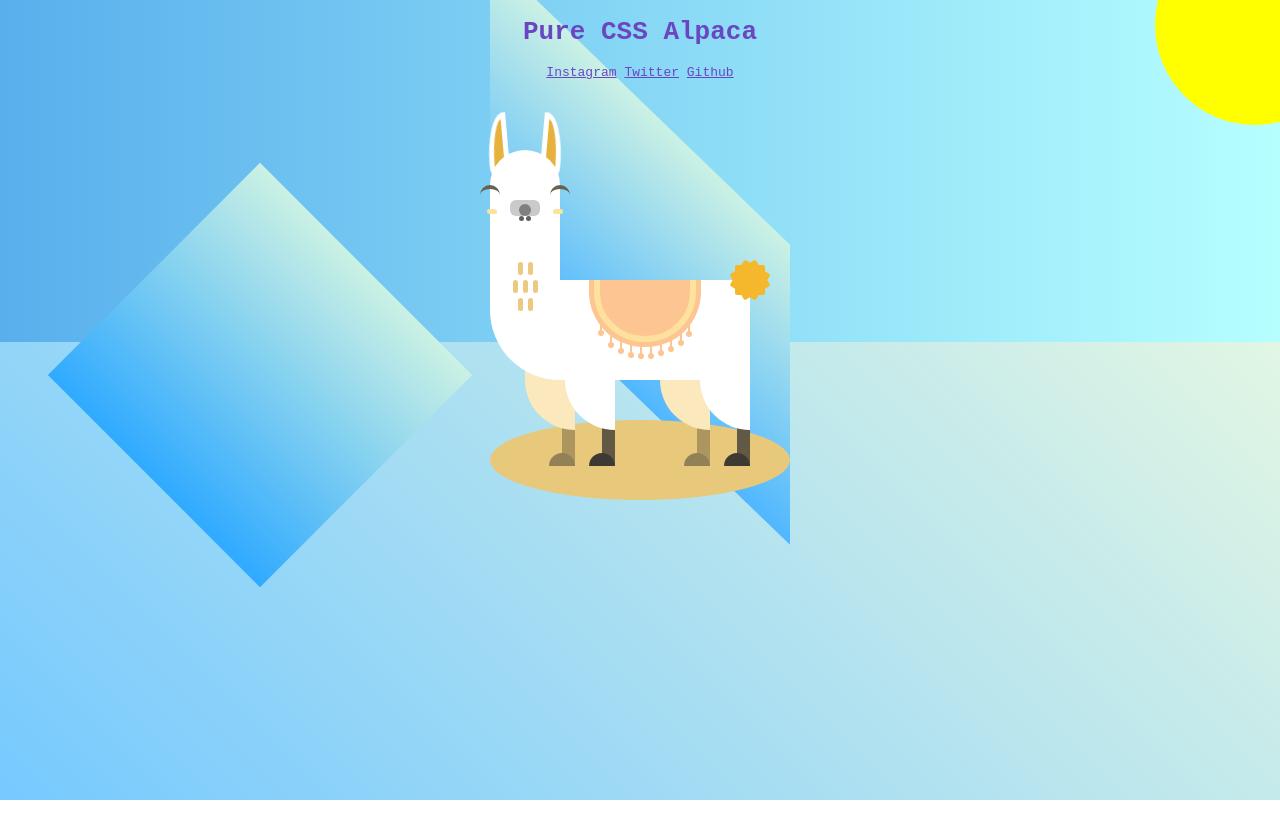
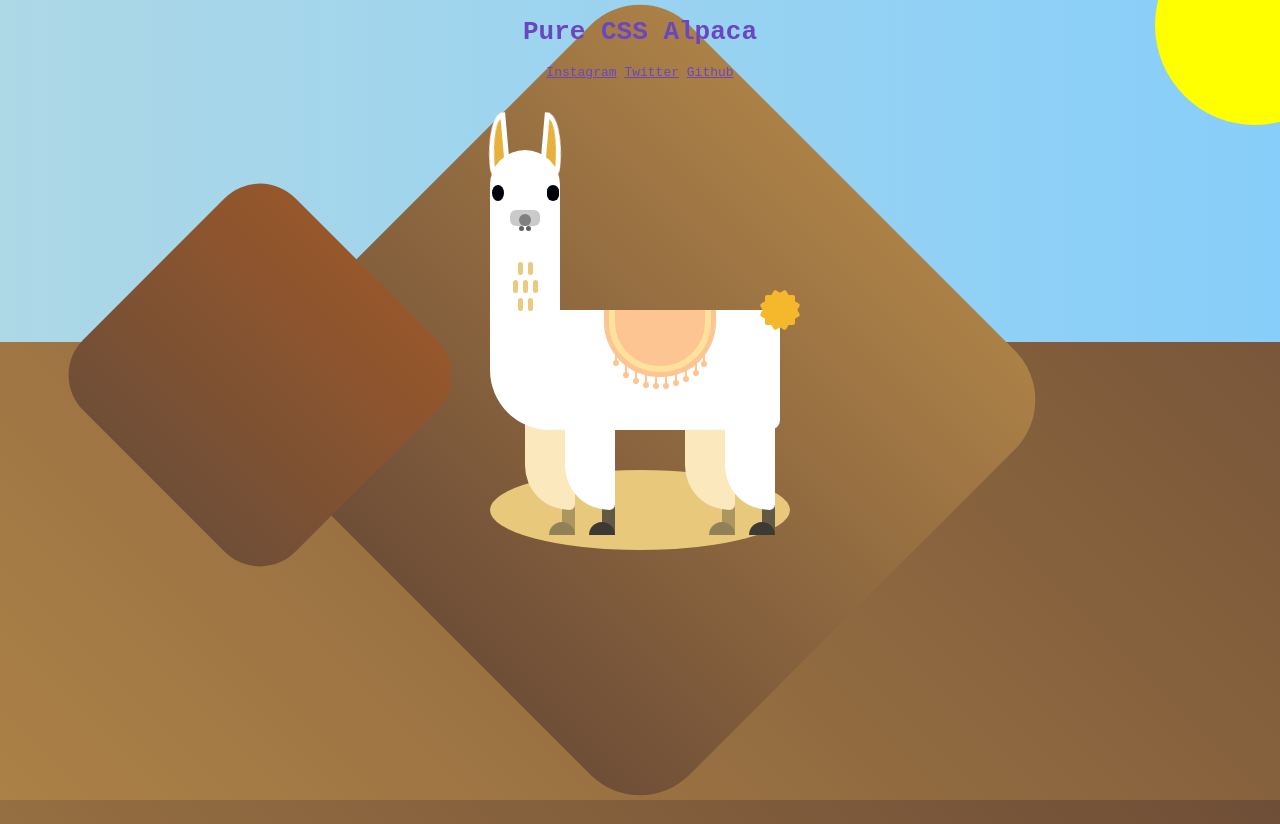
Before and after one commit to OmarCruz78/Alpaca, a plain HTML site: page index.html in a window 1280 px wide. Shown: the top 824 px of the page. Before the commit the page ends 800 px from the top, so only its background shows below. Drawn offline with Linux system fonts and the light colour scheme.

Commit message:
Update Styles.css

```diff
--- a/Styles.css
+++ b/Styles.css
@@ -2,42 +2,53 @@
     --zi-body: 10;
 --zi-legs:  9;
 --zi-bottom-legs: 8;
+--marron: #AC8147;
+--marron2:#6F4E37;
+--marron3:#97572B;
+--marron4:#6F4E37;
+--cielo: #ADD8E6;
+--cielo2:#87CEFA ;
+--white: #000000;
+--black: #000009;
 }
 
 body{
-  background-color: #f6cf85;
+
   margin-top: 20px;
   display: flex;
   justify-content: center;
 
-  background: linear-gradient(45deg, rgb(118, 201, 255), rgb(247, 255, 222));
+  background: linear-gradient(45deg, var(--marron), var(--marron2));
   margin: 0;
   padding: 0;
   width: 100%;
   height: 100vh;
-  overflow: hidden;
+  overflow: hid den;
 }
 
 
 .left-mountain {
-    width: 300px;
-    height: 300px;
-    background: linear-gradient(rgb(203, 241, 228), rgb(80, 183, 255));
+    width: 600px;
+    height: 600px;
+    background: linear-gradient(var(--marron), var(--marron2));
     position: absolute;
-    transform: skew(0deg, 44deg);
-    z-index: -2;
+    /*transform: skew(0deg, 44deg);*/
+    transform: rotate(45deg);
+    z-index: -2 ;
     margin-top: 100px;
+    border-radius:70px;
   }
 
   .back-mountain {
     width: 300px;
     height: 300px;
-    background: linear-gradient(rgb(203, 241, 228), rgb(47, 170, 255));
+    background: linear-gradient(var(--marron3), var(--marron4));
     position: absolute;
-    z-index: -auto;
+    z-index: -1;
     transform: rotate(45deg);
     left: 110px;
     top: 225px;
+    border-radius:50px;
   }
 
   .sun {
@@ -102,36 +113,37 @@ body{
         }
     .eyes{
       position: absolute;
-      background-color: transparent;
+      background-color: var(--black);
       top: 35px;
-      left: -10px;
-      width: 20px;
-      height: 20px;
-      border-radius: 20px;
-      border-top: 4px solid #6a6250;
+      left: 1.8px;
+      width: 12px;
+      height: 12px;
+      border-radius: 50%;
+      border-top: 4px solid var(--black);
     }
     .eyes:after{
         content: '';
+        background-color: var(--black);
         position: absolute;
         display: block;
         top: -4px;
-        right: -70px;
-        width: 20px;
-        height: 20px;
+        right: -55px;
+        width: 12px;
+        height: 12px;
         border-radius: 20px;
-        border-top: 4px solid #6a6250;
+        border-top: 4px solid var(--black);
     }
       .eyes:before{
         content: '';
         position: absolute;
         display: block;
-        top: 20px;
-        left: 7px;
+        top: 30px;
+        left: 1px;
         width: 10px;
         height: 5px;
         border-radius: 20px;
-        background-color: #fde19d;
-        box-shadow: 66px 0 0 #fde19d;
+        background-color: transparent;
+        box-shadow: 66px 0 0 transparent;
       }
     .nose-container{
       position: relative;
@@ -162,7 +174,7 @@ body{
       }
     .nose{
       position: relative;
-      margin-top: 50px;
+      margin-top: 60px;
       background-color: #cacaca;
       width: 30px;
       height: 16px;
@@ -199,9 +211,9 @@ body{
     z-index: var(--zi-body);
     position: relative;
     width: 70px;
-    height: 100px;
+    height: 150px;
     background: white;
-    border-bottom-left-radius: 70px;
+    border-bottom-left-radius: 60px;
   }
     .neck:after{
       position: absolute;
@@ -217,12 +229,14 @@ body{
   .chest{
     z-index: var(--zi-body);
     position: relative;
-    width: 190px;
-    height: 100px;
+    margin-top:30px;
+    width: 220px;
+    height: 120px;
     background: white;
     overflow: hidden;
     display: flex;
     justify-content: center;
+    border-radius: 0 10px 10px 0;
 }
     .saddlebags{
       position: relative;
@@ -260,8 +274,8 @@ body{
 
   .tail{
     position: absolute;
-    left: 245px;
-    top: -15px;
+    left: 275px;
+    top: 15px;
     width: 30px;
     height: 30px;
     border-radius: 2px;
@@ -287,6 +301,7 @@ body{
 
   .legs-container{
     position: relative;
+    z-index:2;
 }
   .legs{
     z-index: var(--zi-legs);
@@ -294,19 +309,20 @@ body{
     top: -10px;
     position: absolute;
     width: 50px;
-    height: 60px;
+    height: 90px;
     background-color: white;
-    border-bottom-left-radius: 70px;
-    box-shadow: -40px 0 #fbe8bc, 135px 0 #fff, 95px 0 #fbe8bc;
+    border-bottom-left-radius: 80px;
+    box-shadow: -40px 0 #fbe8bc, 160px 0 #fff, 120px 0 #fbe8bc;
+    border-bottom-right-radius: 10px;
 }
   .bottom-legs{
     position: absolute;
     left: 112px;
-    top: 46px;
+    top: 65px;
     width: 13px;
     height: 40px;
     background-color: #625945;
-    box-shadow: -40px 0 #ad9560, 135px 0 #625945, 95px 0 #ad9560;
+    box-shadow: -40px 0 #ad9560, 160px 0 #625945, 120px 0 #ad9560;
 }
     .bottom-legs:before{
       position: absolute;
@@ -319,7 +335,7 @@ body{
       background-color: #3d3a34;
       border-top-left-radius: 26px;
       border-top-right-radius: 26px;
-      box-shadow: -40px 0 #928156, 135px 0 #3d3a34, 95px 0 #928156;
+      box-shadow: -40px 0 #928156, 160px 0 #3d3a34, 120px 0 #928156;
     }
 
   .shadow{
@@ -384,8 +400,17 @@ body{
 .ground {
     width: 100vw;
     height: 400px;
-    background: linear-gradient(90deg, rgb(88, 175, 236), rgb(182, 255, 255));
+    background: linear-gradient(90deg, var(--cielo), var(--cielo2));
     z-index:-4;
     position: absolute;
     margin-top: -58px;
   }
+
+  .ground2 {
+    width: 100vw;
+    height: 60vh;
+    background: linear-gradient(90deg, var(--marron), var(--marron2));
+    z-index:1;
+    position: absolute;
+    margin-top: 45vh;
+  }
```
